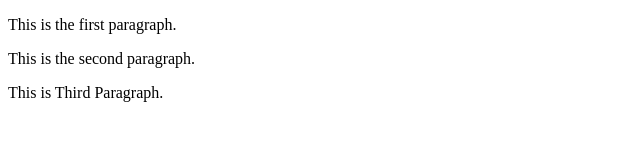
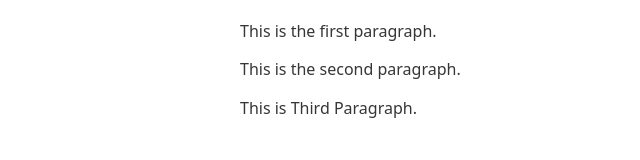
Before and after one commit to mnajibi/tml, a plain HTML site: page sample.html in a window 1280 px wide. Shown: the whole page, without its empty margins (0-640 px from the left). Drawn offline with nearby package versions, Linux system fonts and the light colour scheme.

Commit message:
CSS Added

```diff
--- a/sample.html
+++ b/sample.html
@@ -4,6 +4,7 @@
   <meta charset="utf-8">
   <title>sample.txt</title>
   <meta name="viewport" content="width=device-width, initial-scale=1">
+  <link rel="stylesheet" href="https://cdn.jsdelivr.net/npm/water.css@2/out/water.css" type="text/css" />
 </head>
 <body>
   <p>This is the first paragraph.</p>
```
Also changed, not shown: sample3.html (+1 -0 lines).
